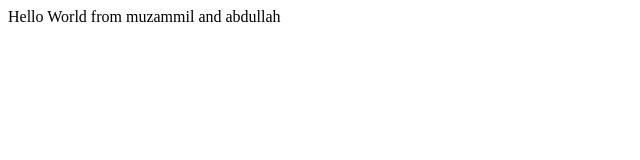
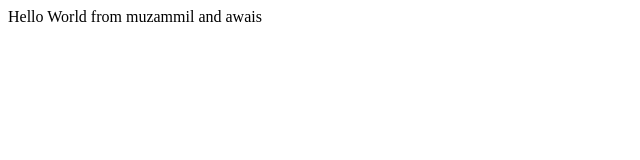
Before and after one commit to muzammil-hussain-25/Bootcamp-2020, a plain HTML site: page index.html in a window 1280 px wide. Shown: the full height of the page, 0-640 px from the left. Drawn offline with Linux system fonts and the light colour scheme.

Commit message:
update index.html
changes done

```diff
--- a/index.html
+++ b/index.html
@@ -7,7 +7,7 @@
 </head>
 <body>
     <div>
-        Hello World from muzammil and abdullah
+        Hello World from muzammil and awais
     </div>
 </body>
 </html>
```
